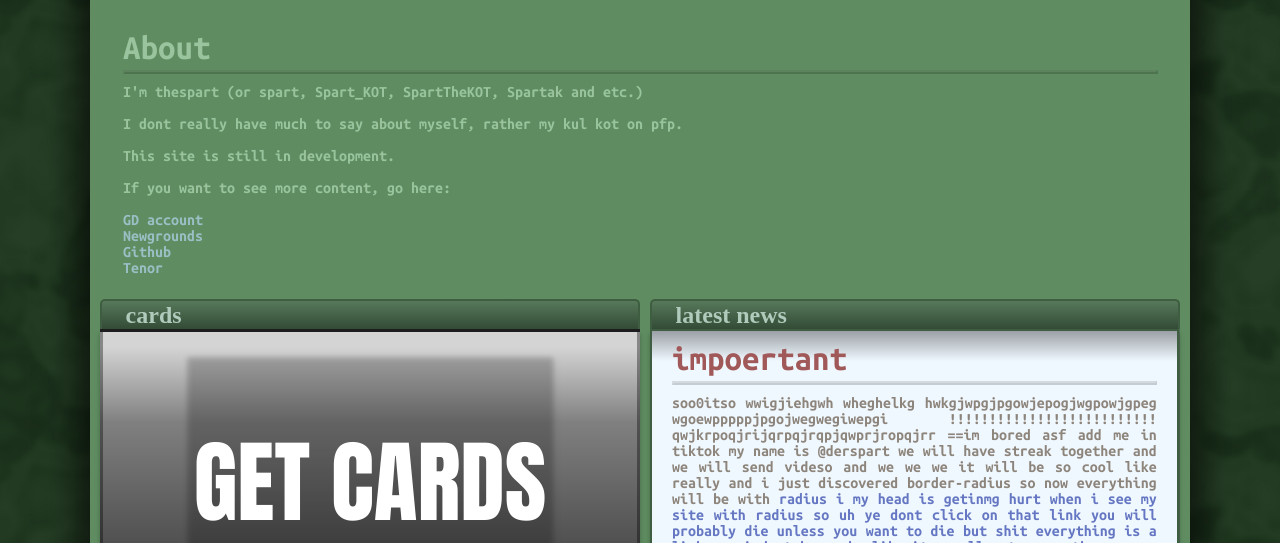
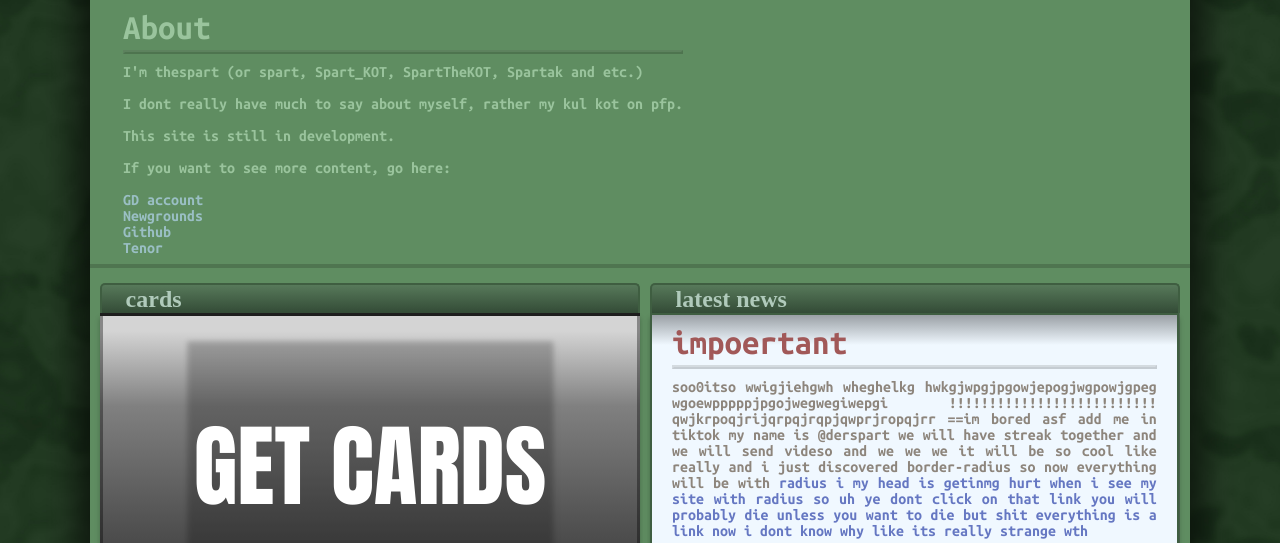
Before and after one commit to thespart/thespart.github.io, a plain HTML site: page index.html in a window 1280 px wide. Shown: the part 257-800 px from the top of the page. Drawn offline with Linux system fonts and the light colour scheme.

Commit message:
VERY VERI NEEDED UPDATE

```diff
--- a/index.html
+++ b/index.html
@@ -80,6 +80,7 @@
                         <br><a href="https://tenor.com/ru/users/thespart" target="_blank" rel="noopener noreferrer">Tenor</a>
                     </h2>
                 </div>
+                <div class="separator"></div>
             <div id="sections">
                 <section id="leftpart">
                     <!--<h1 id="declarator">⠀ event</h1>
--- a/style.css
+++ b/style.css
@@ -252,7 +252,6 @@ body main #rightpart #about {
 }
 main > #about {
     height: auto;
-    margin-top: 20px;
     background: none;
     padding: 3px;
     border: none;
@@ -262,6 +261,7 @@ main > #about {
     }
     & h2 {
         color:#9ac49d;
+        text-align:justify;
     }
     & a {
         color: #9abfc4;
@@ -594,8 +594,7 @@ li .button:hover {
     }
     main > #about {
         margin-left: 10px;
-        margin-top: 20px;
-        width: calc(100% - 25px);
+        width: 600px;
     }
     header * li a {
         font-size: 30px;
```
Also changed, not shown: news/index.html (+2 -4 lines).
